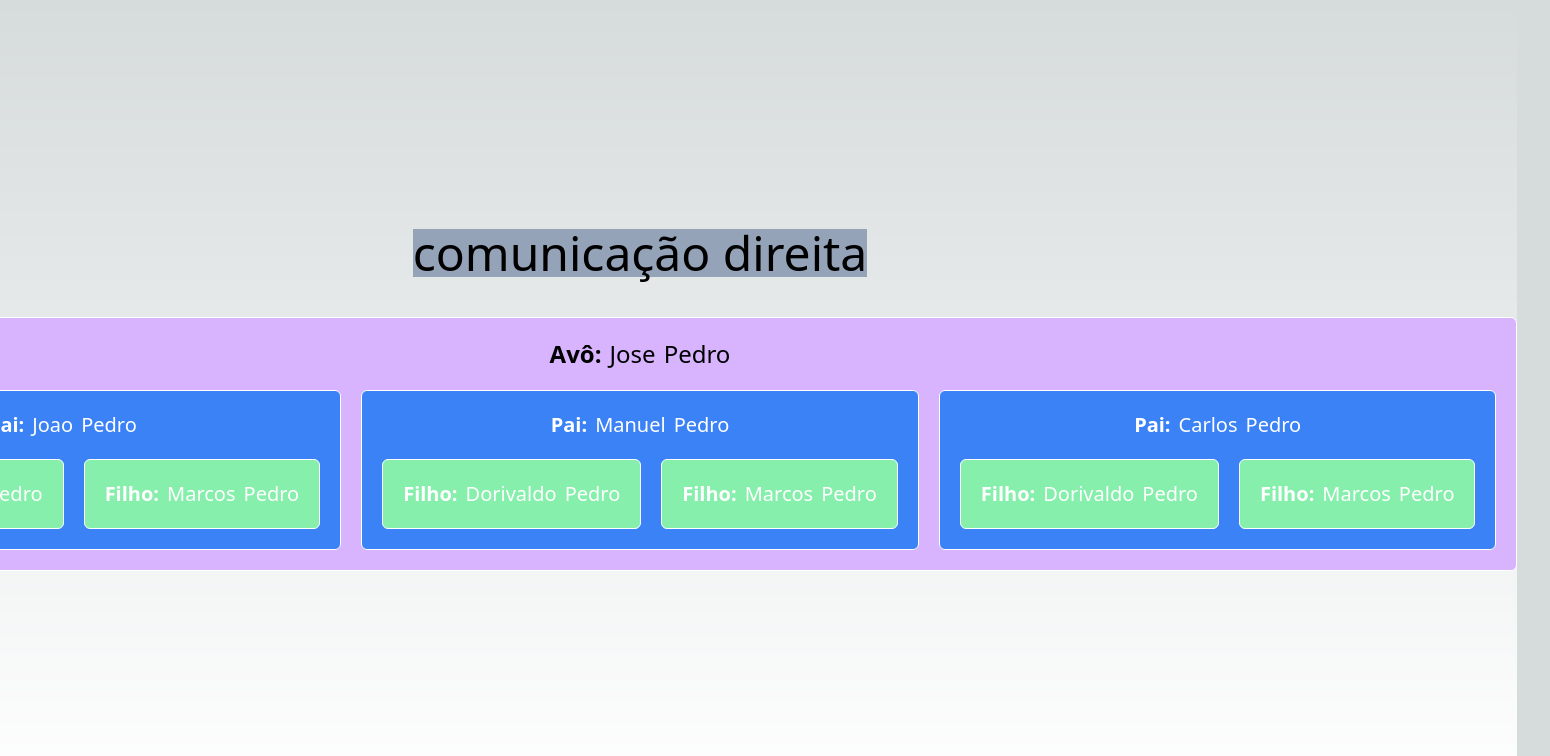
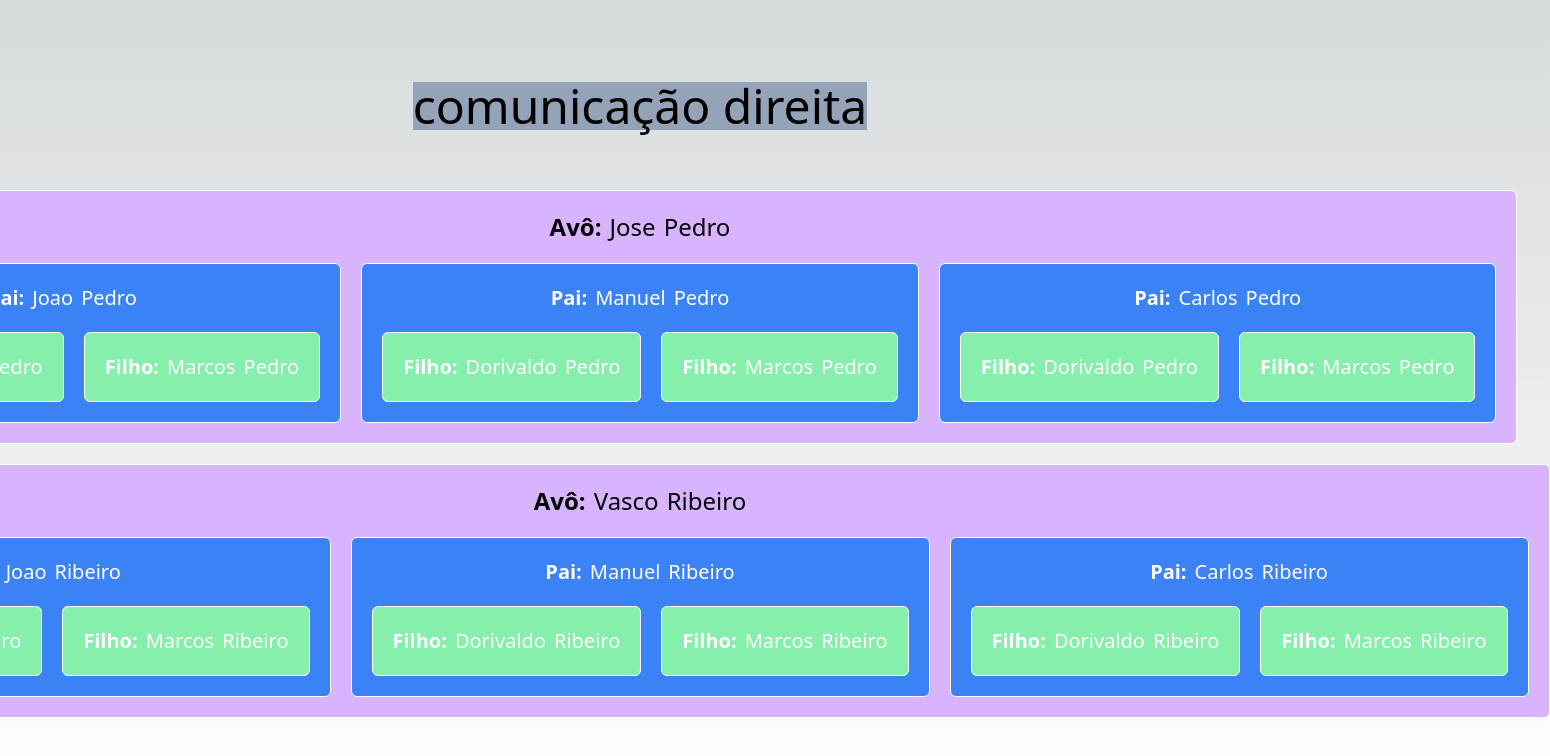
Before and after one commit to Hesa-Dev/react-v1, a Next.js app: page /comunicacao/direita in a window 1280 px wide. Shown: the top 756 px of the page, 1550 px wide, since content can reach past the window. Built offline with nearby package versions, Linux system fonts and the light colour scheme.

Commit message:
comunicacao direita entre componentesv2

```diff
--- a/src/pages/comunicacao/direita.tsx
+++ b/src/pages/comunicacao/direita.tsx
@@ -4,9 +4,10 @@ export default function PaginaDireita(){
 
  return (
 
-    <div className="flex justify-center flex-col items-center h-screen">
+    <div className="flex justify-center flex-col items-center h-screen gap-5">
         <h1 className="text-5xl mb-10 bg-slate-400"> comunicação direita</h1>
         <Avo nome="Jose" sobrenome="Pedro" />
+        <Avo nome="Vasco" sobrenome="Ribeiro" />
     </div>
  )
 
```
